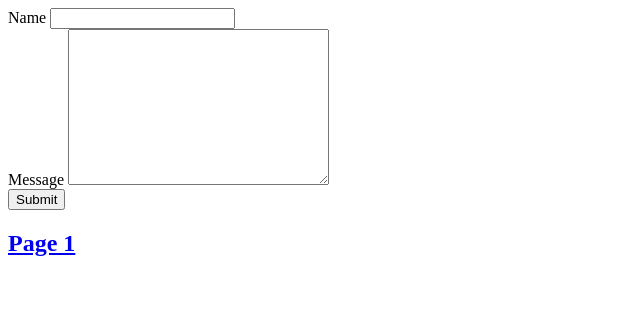
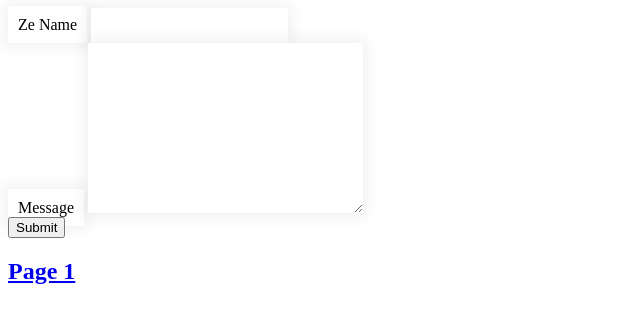
Before and after one commit to marknair/html_and_CSS, a plain HTML site: page page2.html in a window 1280 px wide. Shown: the whole page, without its empty margins (0-640 px from the left). Drawn offline with Linux system fonts and the light colour scheme.

Commit message:
Fixed input and label styles

```diff
--- a/page2.html
+++ b/page2.html
@@ -3,12 +3,13 @@
 <head>
     <meta charset="UTF-8">
     <title>HTML and CSS project - Page 2</title>
-    <link rel="stylesheet" href="./styles/style.css">
+    <link rel="stylesheet" href = "./styles/style.css">
 </head>
+
 <body>
 <form action = "#">
     <div>
-        <label for = "name">Name</label>
+        <label for = "name">Ze Name</label>
         <input type = "text" name = "name" id = "name">
     </div>
     <div>
--- a/styles/style.css
+++ b/styles/style.css
@@ -34,3 +34,9 @@ table, td, th {
     text-align: left;
     display: inline-block;
 }
+
+input, label, textarea {
+    padding:10px;
+    border:0;
+    box-shadow:0 0 15px 4px rgba(0,0,0,0.06);
+}
```
